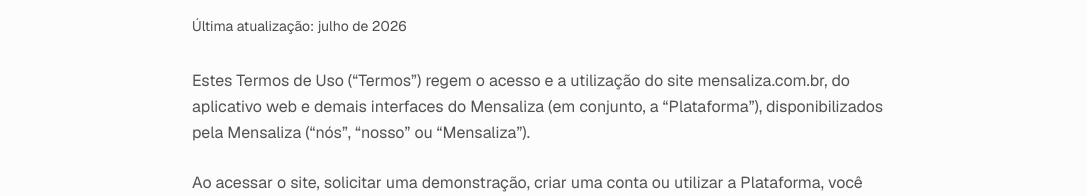
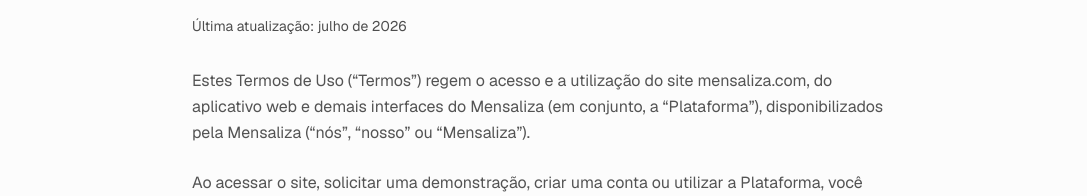
Before and after one commit to mensaliza/mensaliza_landing, a Next.js app: page /termos-de-uso in a window 1280 px wide. Shown: the part 242-438 px from the top of the page, without its empty margins (96-1183 px from the left). Built offline with nearby package versions, Linux system fonts and the light colour scheme; no server answers.

Commit message:
fix: adjustments

```diff
--- a/src/app/termos-de-uso/page.tsx
+++ b/src/app/termos-de-uso/page.tsx
@@ -20,7 +20,7 @@
         <LegalPageShell title="Termos de uso">
           <p>
             Estes Termos de Uso (“Termos”) regem o acesso e a utilização do site
-            mensaliza.com.br, do aplicativo web e demais interfaces do Mensaliza
+            mensaliza.com, do aplicativo web e demais interfaces do Mensaliza
             (em conjunto, a “Plataforma”), disponibilizados pela Mensaliza
             (“nós”, “nosso” ou “Mensaliza”).
           </p>
```
Also changed, not shown: public/og.jpeg.
